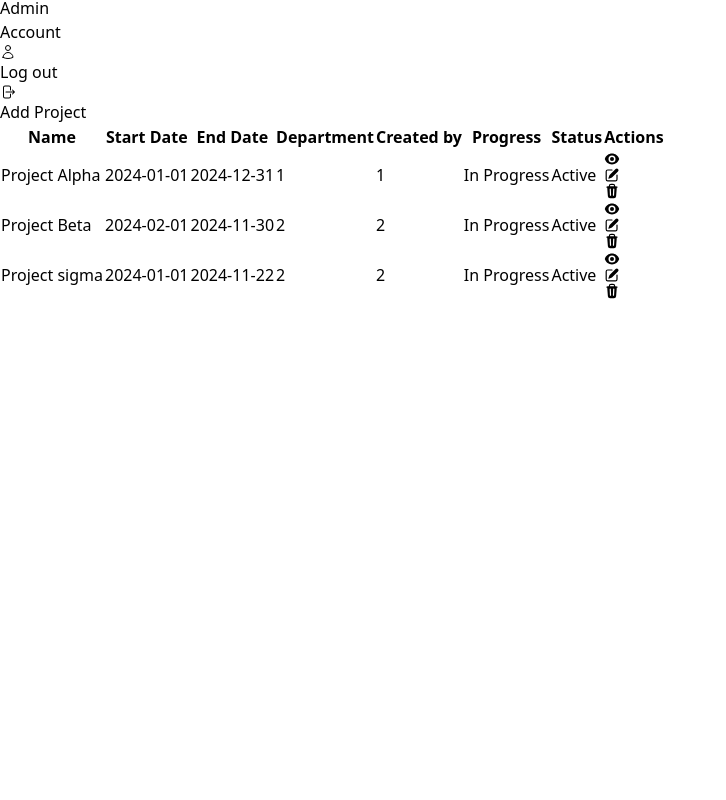
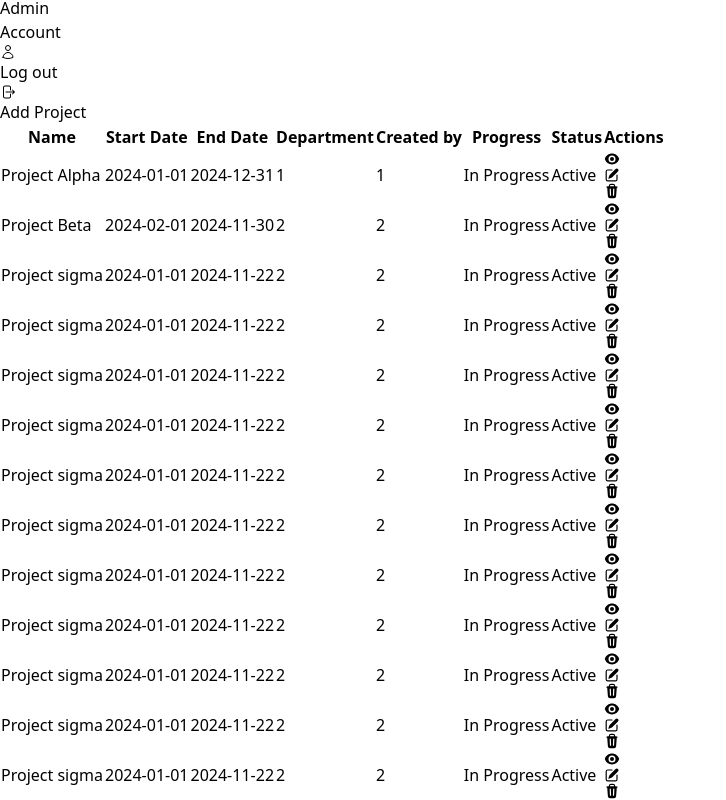
Before and after one commit to rouckay/pmsdev, a React (Vite) app in the folder frontend/: page /dashboard in a window 1280 px wide. Shown: the part 1043-1843 px from the top of the page, without its empty margins (0-726 px from the left). Before the commit the page ends 1343 px from the top, so only its background shows below. Built offline with nearby package versions, Linux system fonts and the light colour scheme.

Commit message:
created the add project form and styled it, and also created a modal which I will implement later for the forms

```diff
--- a/frontend/src/components/AppLayout.jsx
+++ b/frontend/src/components/AppLayout.jsx
@@ -4,14 +4,14 @@ import Sidebar from "./Sidebar";
 
 const AppLayout = () => {
   return (
-    <div className="grid grid-cols-[16rem_1fr] grid-rows-[auto_1fr] min-h-screen">
+    <div className="grid grid-cols-[16rem_1fr] grid-rows-[auto_1fr] min-h-screen max-h-screen">
       <div className="row-span-2">
         <Sidebar />
       </div>
       <div className="col-start-2">
         <Header />
       </div>
-      <main className="col-start-2 row-start-2 py-8 px-4">
+      <main className="col-start-2 row-start-2 py-8 px-4 overflow-y-auto">
         <Outlet />
       </main>
     </div>
--- a/frontend/src/features/Projects/CreateProjectForm.jsx
+++ b/frontend/src/features/Projects/CreateProjectForm.jsx
@@ -1,26 +1,171 @@
-import { useForm } from "react-hook-form";
+import { useForm, useFieldArray } from "react-hook-form";
 import Button from "../../components/Button";
+import toast from "react-hot-toast";
 
 const CreateProjectForm = () => {
-  const { register, handleSubmit } = useForm();
-  const onSubmit = (data) => console.log(data);
+  const {
+    register,
+    handleSubmit,
+    control,
+    formState: { errors },
+    reset,
+  } = useForm();
+
+  const { fields, append, remove } = useFieldArray({
+    control,
+    name: "resources",
+  });
+
+  const onSubmit = (data) => {
+    toast.success("Project created successfully");
+    console.log(data);
+    reset();
+  };
 
   return (
-    <form onSubmit={handleSubmit(onSubmit)} className="p-8 bg-red-300">
-      <label htmlFor="name">Name</label>
-      <input id="name" className="" {...register("name")} />
-      <label htmlFor="start_date">Start_Date</label>
-      <input id="start_date" type="date" {...register("start_date")} />
-      <label htmlFor="end_date">End_Date</label>
-      <input id="end_date" type="date" {...register("end_date")} />
-      <label htmlFor="department">Department</label>
-      <select id="department" {...register("department")}>
-        <option value="Web">Web Developement</option>
-        <option value="AI">Artificial Intelligence</option>
-        <option value="IT">IT</option>
-      </select>
-      <Button type="submit">Submit</Button>
-    </form>
+    <div className="flex justify-center items-center min-h-screen ">
+      <div className="w-full max-w-md p-8 bg-white rounded-lg shadow-lg">
+        <form onSubmit={handleSubmit(onSubmit)} className="space-y-4 text-sm">
+          <div>
+            <label htmlFor="name" className="block mb-1 font-medium">
+              Name
+            </label>
+            <input
+              id="name"
+              className="w-full p-2 border rounded"
+              {...register("name", { required: true })}
+            />
+            {errors.name && (
+              <span className="text-red-500">This field is required</span>
+            )}
+          </div>
+
+          <div>
+            <label htmlFor="start_date" className="block mb-1 font-medium">
+              Start Date
+            </label>
+            <input
+              id="start_date"
+              type="date"
+              className="w-full p-2 border rounded"
+              {...register("start_date", { required: true })}
+            />
+            {errors.start_date && (
+              <span className="text-red-500">This field is required</span>
+            )}
+          </div>
+
+          <div>
+            <label htmlFor="end_date" className="block mb-1 font-medium">
+              End Date
+            </label>
+            <input
+              id="end_date"
+              type="date"
+              className="w-full p-2 border rounded"
+              {...register("end_date", { required: true })}
+            />
+            {errors.end_date && (
+              <span className="text-red-500">This field is required</span>
+            )}
+          </div>
+
+          <div>
+            <label htmlFor="department" className="block mb-1 font-medium">
+              Department
+            </label>
+            <select
+              id="department"
+              className="w-full p-2 border rounded"
+              {...register("department", { required: true })}
+            >
+              <option value="Web">Web Development</option>
+              <option value="AI">Artificial Intelligence</option>
+              <option value="IT">IT</option>
+            </select>
+            {errors.department && (
+              <span className="text-red-500">This field is required</span>
+            )}
+          </div>
+
+          <div>
+            <label htmlFor="description" className="block mb-1 font-medium">
+              Description
+            </label>
+            <textarea
+              id="description"
+              className="w-full p-2 border rounded"
+              {...register("description", { required: true })}
+            />
+            {errors.description && (
+              <span className="text-red-500">This field is required</span>
+            )}
+          </div>
+
+          <div>
+            <label htmlFor="status" className="block mb-1 font-medium">
+              Status
+            </label>
+            <select
+              id="status"
+              className="w-full p-2 border rounded"
+              {...register("status", { required: true })}
+            >
+              <option value="Active">Active</option>
+              <option value="Paused">Paused</option>
+              <option value="Inactive">Inactive</option>
+            </select>
+            {errors.status && (
+              <span className="text-red-500">This field is required</span>
+            )}
+          </div>
+
+          <div>
+            <label className="block mb-1 font-medium">Resources</label>
+            {fields.map((item, index) => (
+              <div key={item.id} className="flex items-center space-x-2 mb-2">
+                <input
+                  type="text"
+                  placeholder="Resource Name"
+                  {...register(`resources.${index}.name`, { required: true })}
+                  className="p-2 border rounded flex-1"
+                />
+                <input
+                  type="number"
+                  placeholder="Quantity"
+                  {...register(`resources.${index}.quantity`, {
+                    required: true,
+                    min: 1,
+                  })}
+                  className="p-2 border rounded w-20"
+                />
+                <button
+                  type="button"
+                  onClick={() => remove(index)}
+                  className="p-2 bg-red-500 text-white rounded"
+                >
+                  Remove
+                </button>
+              </div>
+            ))}
+            <Button
+              type="button"
+              onClick={() => append({ name: "", quantity: 1 })}
+              className="mt-2 p-2 bg-blue-500 text-white rounded"
+            >
+              Add Resource
+            </Button>
+          </div>
+
+          <Button
+            type="submit"
+            className="w-full p-2 bg-green-500 text-white rounded"
+          >
+            Add Project
+          </Button>
+        </form>
+      </div>
+    </div>
   );
 };
 
--- a/frontend/src/static data/data.js
+++ b/frontend/src/static data/data.js
@@ -70,6 +70,106 @@ const staticData = {
       description: "Beta Project Description",
       start_date: "2024-02-01",
       end_date: "2024-11-30",
+      department_id: 2,
+      active: true,
+      created_by: 2,
+    },
+    {
+      id: 3,
+      name: "Project sigma",
+      description: "sigma Project Description",
+      start_date: "2024-01-01",
+      end_date: "2024-11-22",
+      department_id: 2,
+      active: true,
+      created_by: 2,
+    },
+    {
+      id: 3,
+      name: "Project sigma",
+      description: "sigma Project Description",
+      start_date: "2024-01-01",
+      end_date: "2024-11-22",
+      department_id: 2,
+      active: true,
+      created_by: 2,
+    },
+    {
+      id: 3,
+      name: "Project sigma",
+      description: "sigma Project Description",
+      start_date: "2024-01-01",
+      end_date: "2024-11-22",
+      department_id: 2,
+      active: true,
+      created_by: 2,
+    },
+    {
+      id: 3,
+      name: "Project sigma",
+      description: "sigma Project Description",
+      start_date: "2024-01-01",
+      end_date: "2024-11-22",
+      department_id: 2,
+      active: true,
+      created_by: 2,
+    },
+    {
+      id: 3,
+      name: "Project sigma",
+      description: "sigma Project Description",
+      start_date: "2024-01-01",
+      end_date: "2024-11-22",
+      department_id: 2,
+      active: true,
+      created_by: 2,
+    },
+    {
+      id: 3,
+      name: "Project sigma",
+      description: "sigma Project Description",
+      start_date: "2024-01-01",
+      end_date: "2024-11-22",
+      department_id: 2,
+      active: true,
+      created_by: 2,
+    },
+    {
+      id: 3,
+      name: "Project sigma",
+      description: "sigma Project Description",
+      start_date: "2024-01-01",
+      end_date: "2024-11-22",
+      department_id: 2,
+      active: true,
+      created_by: 2,
+    },
+    {
+      id: 3,
+      name: "Project sigma",
+      description: "sigma Project Description",
+      start_date: "2024-01-01",
+      end_date: "2024-11-22",
+      department_id: 2,
+      active: true,
+      created_by: 2,
+    },
+    {
+      id: 3,
+      name: "Project sigma",
+      description: "sigma Project Description",
+      start_date: "2024-01-01",
+      end_date: "2024-11-22",
+      department_id: 2,
+      active: true,
+      created_by: 2,
+    },
+    {
+      id: 3,
+      name: "Project sigma",
+      description: "sigma Project Description",
+      start_date: "2024-01-01",
+      end_date: "2024-11-22",
       department_id: 2,
       active: true,
       created_by: 2,
```
Also changed, not shown: frontend/src/components/Modal.jsx (added, +26 -0 lines).
